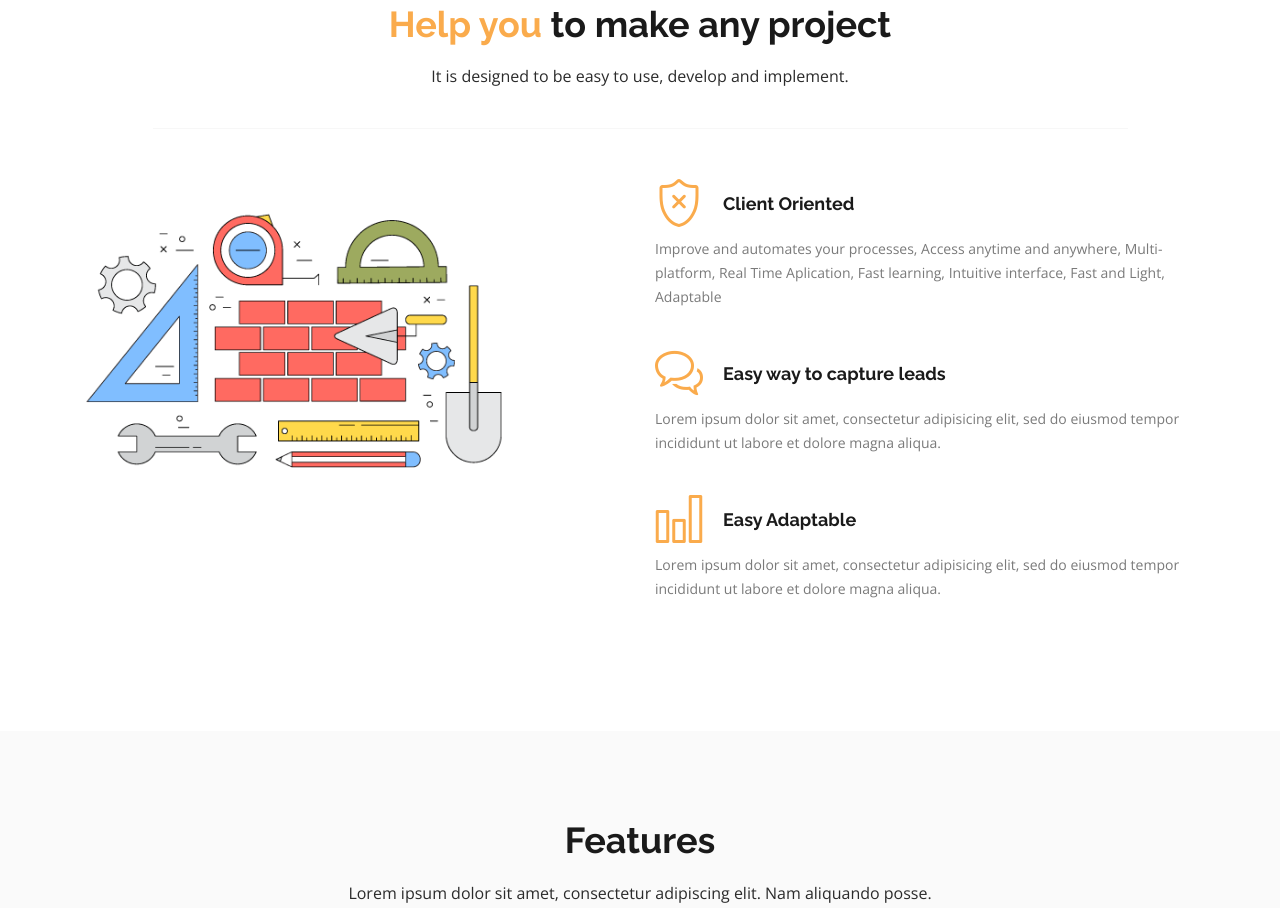
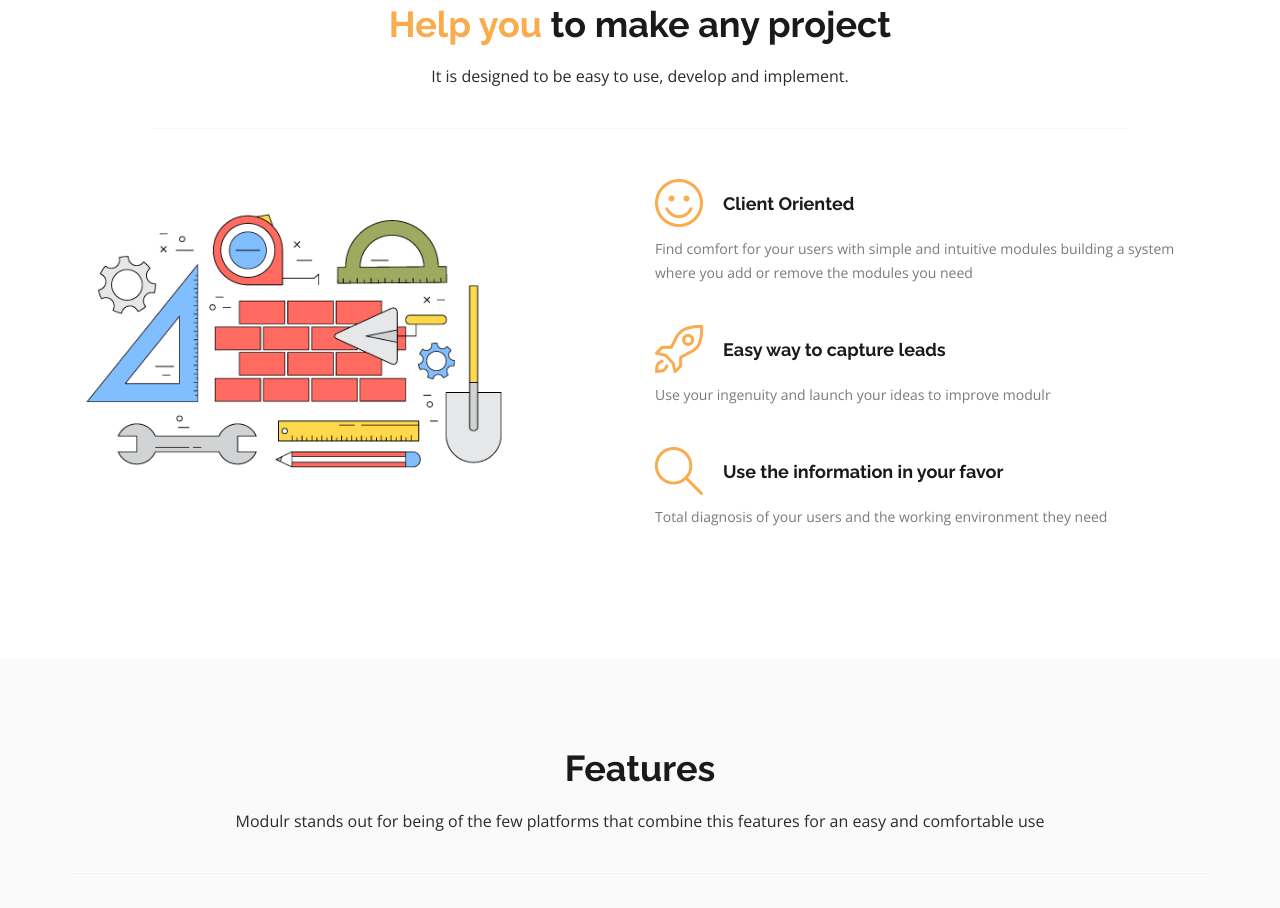
Before and after one commit to modulr/modulr-website, a plain HTML site: page developers.html in a window 1280 px wide. Shown: the part 1033-1941 px from the top of the page. Drawn offline with nearby package versions, Linux system fonts and the light colour scheme; files whose address does not match are found by name.

Commit message:
Dev Web -> Update about

```diff
--- a/developers.html
+++ b/developers.html
@@ -230,19 +230,19 @@
           </div>
           <div class="col-lg-6 col-md-6 col-md-offset-1">
             <div class="features"><!-- Main Points -->
-              <i class="line-font blue icon-shield"></i><!-- Main Point Icon -->
+              <i class="line-font blue icon-emotsmile"></i><!-- Main Point Icon -->
               <h3>Client Oriented</h3><!-- Main Title -->
-              <p>Improve and automates your processes, Access anytime and anywhere, Multi-platform, Real Time Aplication, Fast learning, Intuitive interface, Fast and Light, Adaptable</p><!-- Main Text -->
-            </div><!-- End Main Points -->
+              <p>Find comfort for your users with simple and intuitive modules building a system where you add or remove the modules you need</p>
+             </div><!-- End Main Points -->
             <div class="features">
-              <i class="line-font blue icon-bubbles"></i>
+              <i class="line-font blue icon-rocket"></i>
               <h3>Easy way to capture leads</h3>
-              <p>Lorem ipsum dolor sit amet, consectetur adipisicing elit, sed do eiusmod tempor incididunt ut labore et dolore magna aliqua. </p>
+              <p>Use your ingenuity and launch your ideas to improve modulr</p>
             </div>
             <div class="features">
-              <i class="line-font blue icon-chart"></i>
-              <h3>Easy Adaptable</h3>
-              <p>Lorem ipsum dolor sit amet, consectetur adipisicing elit, sed do eiusmod tempor incididunt ut labore et dolore magna aliqua. </p>
+              <i class="line-font blue icon-magnifier"></i>
+              <h3>Use the information in your favor</h3>
+              <p>Total diagnosis of your users and the working environment they need</p>
             </div>
           </div>
         </div>
@@ -256,7 +256,7 @@
           <div class="col-lg-12">
             <div class="headline">
               <h2>Features</h2>
-              <p>Lorem ipsum dolor sit amet, consectetur adipiscing elit. Nam aliquando posse.</p>
+              <p>Modulr stands out for being of the few platforms that combine this features for an easy and comfortable use</p>
             </div>
           </div>
         </div>
@@ -288,7 +288,6 @@
             <i class="line-font blue icon-refresh"></i>
             <h3>Real Time Aplication</h3>
           </div>
-
         </div>
         <div class="row">
           <div class="col-md-4 col-sm-4 features">
@@ -378,7 +377,7 @@
               <i class="line-font blue icon-plus"></i>
               <h3>Create your module</h3>
               <p><strong>Create your module and collaborate with us</strong></p>
-              <p>You are the important piece here, you can share your ideas with us and the community we want talent that can create modules ,don't think it any more make it <a href="https://github.com/modulr">real here</a></p>
+              <p>You are the important piece here, you can make real your ideas and share wit us and the community we want your talent,don't think it any more make it <a href="#">real</a></p>
             </div>
           </div>
         </div>
@@ -392,7 +391,7 @@
         <div class="row">
           <div class="col-lg-12">
             <div class="headline">
-              <h2>The three basic principles of modulr</h2>
+              <h2>Your does not adapt to modulr, modulr adapts to your</h2>
               <p>The advantage of being open source software is not having limits</p>
             </div>
           </div>
```
